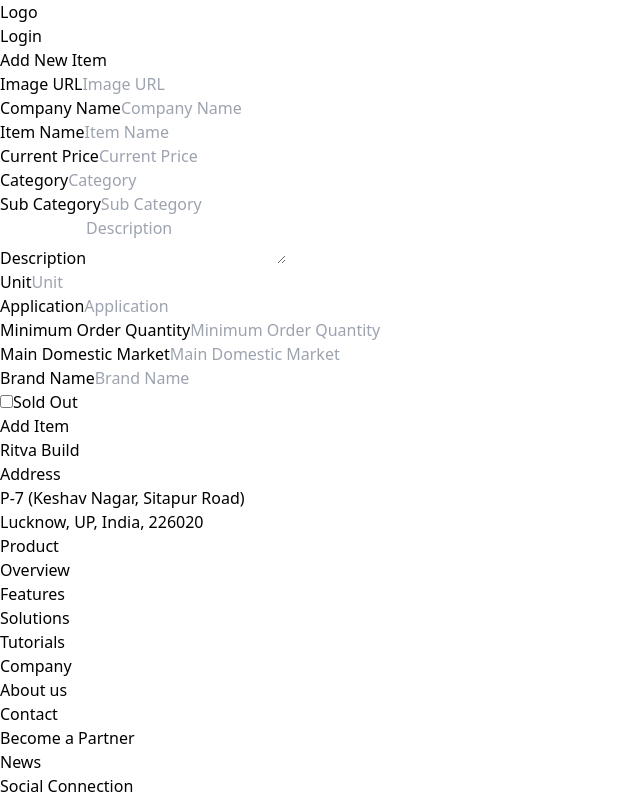
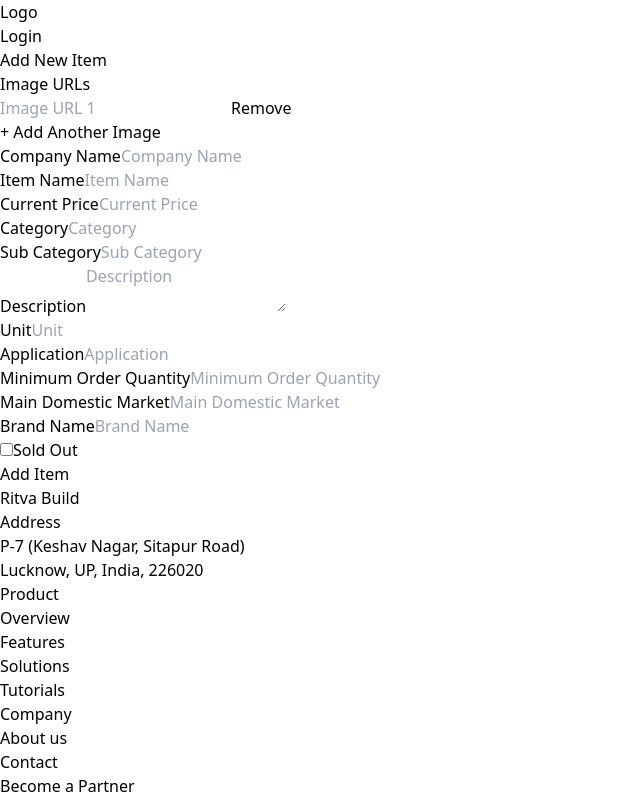
Before and after one commit to amriteshdevelopers/Ritva-Admin, a React (Vite) app: page /add-item in a window 1280 px wide. Shown: the top 800 px of the page, without its empty margins (0-640 px from the left). Built offline with nearby package versions, Linux system fonts and the light colour scheme; no server answers; the database is empty; sample sign-in values are in the browser's storage.

Commit message:
Image field update

```diff
--- a/src/components/admin/AddItem.jsx
+++ b/src/components/admin/AddItem.jsx
@@ -1,10 +1,10 @@
 import React, { useState } from "react";
 import { db, auth } from "../firebase"; // Ensure auth is imported
-import { collection, addDoc, doc } from "firebase/firestore";
+import { collection, addDoc } from "firebase/firestore";
 
 const AddItem = () => {
   const [formData, setFormData] = useState({
-        image: "",
+    images: [""],
     company: "",
     itemName: "",
     currentPrice: "",
@@ -27,31 +27,51 @@ const AddItem = () => {
     }));
   };
 
+  const handleImageChange = (index, value) => {
+    setFormData((prev) => {
+      const updatedImages = [...prev.images];
+      updatedImages[index] = value;
+      return { ...prev, images: updatedImages };
+    });
+  };
+
+  const addImageField = () => {
+    setFormData((prev) => ({
+      ...prev,
+      images: [...prev.images, ""],
+    }));
+  };
+
+  const removeImageField = (index) => {
+    setFormData((prev) => {
+      const updatedImages = [...prev.images];
+      updatedImages.splice(index, 1);
+      return { ...prev, images: updatedImages };
+    });
+  };
+
   const handleSubmit = async (e) => {
     e.preventDefault();
     try {
-          // Get the current admin user
       const user = auth.currentUser;
       if (!user) {
         alert("You must be logged in as an admin to add items.");
         return;
       }
 
-          // Reference the subcollection under the admin's document
       const itemsCollectionRef = collection(db, "admins", user.uid, "items");
 
-          // Add the item to the subcollection
       await addDoc(itemsCollectionRef, {
         ...formData,
-            currentPrice: Number(formData.currentPrice),
+        currentPrice: Number(formData.currentPrice) || 0, // Ensure currentPrice is a number
         createdAt: new Date(),
       });
 
       alert("Item added successfully!");
 
-          // Reset the form
+      // Reset form after successful submission
       setFormData({
-            image: "",
+        images: [""],
         company: "",
         itemName: "",
         currentPrice: "",
@@ -83,15 +103,32 @@ const AddItem = () => {
         <div className="grid grid-cols-1 md:grid-cols-2 gap-4">
           {/* Image URL */}
           <div className="flex flex-col">
-            <label className="font-medium text-gray-700">Image URL</label>
+            <label className="font-medium text-gray-700">Image URLs</label>
+            {formData.images.map((image, index) => (
+              <div key={index} className="flex items-center gap-4 mb-2">
                 <input
                   type="text"
-              name="image"
-              placeholder="Image URL"
-              value={formData.image}
-              onChange={handleChange}
-              className="input-field border border-gray-300 rounded px-3 py-2 focus:ring-2 focus:ring-blue-400 focus:outline-none"
+                  placeholder={`Image URL ${index + 1}`}
+                  value={image}
+                  onChange={(e) => handleImageChange(index, e.target.value)}
+                  className="flex-1 input-field border border-gray-300 rounded px-3 py-2 focus:ring-2 focus:ring-blue-400 focus:outline-none"
                 />
+                <button
+                  type="button"
+                  onClick={() => removeImageField(index)}
+                  className="text-red-500 hover:text-red-700"
+                >
+                  Remove
+                </button>
+              </div>
+            ))}
+            <button
+              type="button"
+              onClick={addImageField}
+              className="mt-2 text-blue-500 hover:text-blue-700"
+            >
+              + Add Another Image
+            </button>
           </div>
           {/* Company Name */}
           <div className="flex flex-col">
@@ -180,7 +217,7 @@ const AddItem = () => {
               className="input-field border border-gray-300 rounded px-3 py-2 focus:ring-2 focus:ring-blue-400 focus:outline-none"
             />
           </div>
-        {/* Application*/}
+          {/* Application */}
           <div className="flex flex-col">
             <label className="font-medium text-gray-700">Application</label>
             <input
@@ -193,6 +230,7 @@ const AddItem = () => {
             />
           </div>
         </div>
+
         <div className="grid grid-cols-1 md:grid-cols-2 gap-4">
           {/* Minimum Order Quantity */}
           <div className="flex flex-col">
@@ -223,6 +261,7 @@ const AddItem = () => {
             />
           </div>
         </div>
+
         {/* Brand Name */}
         <div className="flex flex-col">
           <label className="font-medium text-gray-700">Brand Name</label>
@@ -235,6 +274,7 @@ const AddItem = () => {
             className="input-field border border-gray-300 rounded px-3 py-2 focus:ring-2 focus:ring-blue-400 focus:outline-none"
           />
         </div>
+
         {/* Sold Out Checkbox */}
         <div className="flex items-center gap-2">
           <input
@@ -256,7 +296,7 @@ const AddItem = () => {
         </button>
       </form>
     </div>
-  )
-}
+  );
+};
 
-export default AddItem
+export default AddItem;
--- a/src/components/admin/UpdateItem.jsx
+++ b/src/components/admin/UpdateItem.jsx
@@ -1,13 +1,13 @@
 import React, { useState, useEffect } from "react";
 import { db, auth } from "../firebase";
-import { collection, query, where, getDocs, doc, updateDoc } from "firebase/firestore";
+import { collection, getDocs, doc, updateDoc } from "firebase/firestore";
 import { onAuthStateChanged } from "firebase/auth";
 
 const UpdateItem = () => {
   const [items, setItems] = useState([]);
   const [selectedItem, setSelectedItem] = useState(null);
   const [formData, setFormData] = useState({
-    image: "",
+    images: [""],
     company: "",
     itemName: "",
     currentPrice: "",
@@ -68,7 +68,7 @@ const UpdateItem = () => {
   const handleEdit = (item) => {
     setSelectedItem(item);
     setFormData({
-      image: item.image || "",
+      images: item.images || [""], // Ensure images are populated
       company: item.company || "",
       itemName: item.itemName || "",
       currentPrice: item.currentPrice || "",
@@ -83,6 +83,27 @@ const UpdateItem = () => {
       brand: item.brand || "",
     });
     setIsPopupOpen(true);
+  };
+
+  const addImageField = () => {
+    setFormData((prev) => ({
+      ...prev,
+      images: [...prev.images, ""],
+    }));
+  };
+
+  const removeImageField = (index) => {
+    setFormData((prev) => {
+      const updatedImages = [...prev.images];
+      updatedImages.splice(index, 1);
+      return { ...prev, images: updatedImages };
+    });
+  };
+
+  const handleImageChange = (index, value) => {
+    const updatedImages = [...formData.images];
+    updatedImages[index] = value;
+    setFormData((prev) => ({ ...prev, images: updatedImages }));
   };
 
   // Handle form submission
@@ -130,7 +151,9 @@ const UpdateItem = () => {
               className="w-full h-40 object-cover rounded-lg mb-4"
             />
             <h2 className="text-lg font-semibold">{item.itemName}</h2>
-            <p className="text-sm text-gray-600">Price: Rs. {item.currentPrice}</p>
+            <p className="text-sm text-gray-600">
+              Price: Rs. {item.currentPrice}
+            </p>
             <button
               onClick={() => handleEdit(item)}
               className="mt-4 bg-blue-500 text-white py-1 px-4 rounded hover:bg-blue-600 transition"
@@ -144,27 +167,42 @@ const UpdateItem = () => {
       {/* Update Popup */}
       {isPopupOpen && (
         <div className="fixed inset-0 bg-black bg-opacity-50 flex justify-center items-center z-50">
-          <div className="bg-white p-6 rounded-lg w-full max-w-lg shadow-lg">
+          <div className="bg-white p-6 rounded-lg w-full max-w-lg shadow-lg overflow-y-auto max-h-[80vh]">
             <h2 className="text-xl font-bold mb-4">Update Item</h2>
             <form onSubmit={handleSubmit} className="space-y-4">
-              <div className="grid grid-cols-1 md:grid-cols-2 gap-4">
-                {/* Image URL */}
-                <div className="flex flex-col">
-                  <label className="font-medium text-gray-700">Image URL</label>
-                  <input
-                    type="text"
-                    name="image"
-                    placeholder="Image URL"
-                    value={formData.image}
-                    onChange={handleChange}
-                    className="input-field border border-gray-300 rounded px-3 py-2 focus:ring-2 focus:ring-blue-400 focus:outline-none"
-                  />
-                </div>
+              <div className="flex flex-col">
+                <label className="font-medium text-gray-700">Image URLs</label>
+                {formData.images.map((image, index) => (
+                  <div key={index} className="flex items-center gap-4 mb-2">
+                    <input
+                      type="text"
+                      placeholder={`Image URL ${index + 1}`}
+                      value={image}
+                      onChange={(e) => handleImageChange(index, e.target.value)}
+                      className="flex-1 input-field border border-gray-300 rounded px-3 py-2 focus:ring-2 focus:ring-blue-400 focus:outline-none"
+                    />
+                    <button
+                      type="button"
+                      onClick={() => removeImageField(index)}
+                      className="text-red-500 hover:text-red-700"
+                    >
+                      Remove
+                    </button>
+                  </div>
+                ))}
+                <button
+                  type="button"
+                  onClick={addImageField}
+                  className="mt-2 text-blue-500 hover:text-blue-700"
+                >
+                  + Add Another Image
+                </button>
+              </div>
+
+              <div className="grid grid-cols-1 sm:grid-cols-2 gap-4">
                 {/* Company Name */}
                 <div className="flex flex-col">
-                  <label className="font-medium text-gray-700">
-                    Company Name
-                  </label>
+                  <label className="font-medium text-gray-700">Company Name</label>
                   <input
                     type="text"
                     name="company"
@@ -188,9 +226,7 @@ const UpdateItem = () => {
                 </div>
                 {/* Current Price */}
                 <div className="flex flex-col">
-                  <label className="font-medium text-gray-700">
-                    Current Price
-                  </label>
+                  <label className="font-medium text-gray-700">Current Price</label>
                   <input
                     type="number"
                     name="currentPrice"
@@ -214,9 +250,7 @@ const UpdateItem = () => {
                 </div>
                 {/* Sub Category */}
                 <div className="flex flex-col">
-                  <label className="font-medium text-gray-700">
-                    Sub Category
-                  </label>
+                  <label className="font-medium text-gray-700">Sub Category</label>
                   <input
                     type="text"
                     name="subCategory"
@@ -240,7 +274,7 @@ const UpdateItem = () => {
                 ></textarea>
               </div>
 
-              <div className="grid grid-cols-1 md:grid-cols-2 gap-4">
+              <div className="grid grid-cols-1 sm:grid-cols-2 gap-4">
                 {/* Unit */}
                 <div className="flex flex-col">
                   <label className="font-medium text-gray-700">Unit</label>
@@ -253,11 +287,9 @@ const UpdateItem = () => {
                     className="input-field border border-gray-300 rounded px-3 py-2 focus:ring-2 focus:ring-blue-400 focus:outline-none"
                   />
                 </div>
-                {/* Application*/}
+                {/* Application */}
                 <div className="flex flex-col">
-                  <label className="font-medium text-gray-700">
-                    Application
-                  </label>
+                  <label className="font-medium text-gray-700">Application</label>
                   <input
                     type="text"
                     name="application"
@@ -268,12 +300,11 @@ const UpdateItem = () => {
                   />
                 </div>
               </div>
-              <div className="grid grid-cols-1 md:grid-cols-2 gap-4">
+
+              <div className="grid grid-cols-1 sm:grid-cols-2 gap-4">
                 {/* Minimum Order Quantity */}
                 <div className="flex flex-col">
-                  <label className="font-medium text-gray-700">
-                    Minimum Order Quantity
-                  </label>
+                  <label className="font-medium text-gray-700">Minimum Order Quantity</label>
                   <input
                     type="text"
                     name="minQuantity"
@@ -285,9 +316,7 @@ const UpdateItem = () => {
                 </div>
                 {/* Main Domestic Market */}
                 <div className="flex flex-col">
-                  <label className="font-medium text-gray-700">
-                    Main Domestic Market
-                  </label>
+                  <label className="font-medium text-gray-700">Main Domestic Market</label>
                   <input
                     type="text"
                     name="domesticMarket"
@@ -298,6 +327,7 @@ const UpdateItem = () => {
                   />
                 </div>
               </div>
+
               {/* Brand Name */}
               <div className="flex flex-col">
                 <label className="font-medium text-gray-700">Brand Name</label>
@@ -310,6 +340,7 @@ const UpdateItem = () => {
                   className="input-field border border-gray-300 rounded px-3 py-2 focus:ring-2 focus:ring-blue-400 focus:outline-none"
                 />
               </div>
+
               {/* Sold Out Checkbox */}
               <div className="flex items-center gap-2">
                 <input
@@ -321,7 +352,8 @@ const UpdateItem = () => {
                 />
                 <label className="font-medium text-gray-700">Sold Out</label>
               </div>
-              <div className="flex justify-end gap-4">
+
+              <div className="flex justify-end gap-4 mt-4">
                 <button
                   type="button"
                   onClick={() => setIsPopupOpen(false)}
```
Lines whose indentation alone changed are shown as unchanged.
